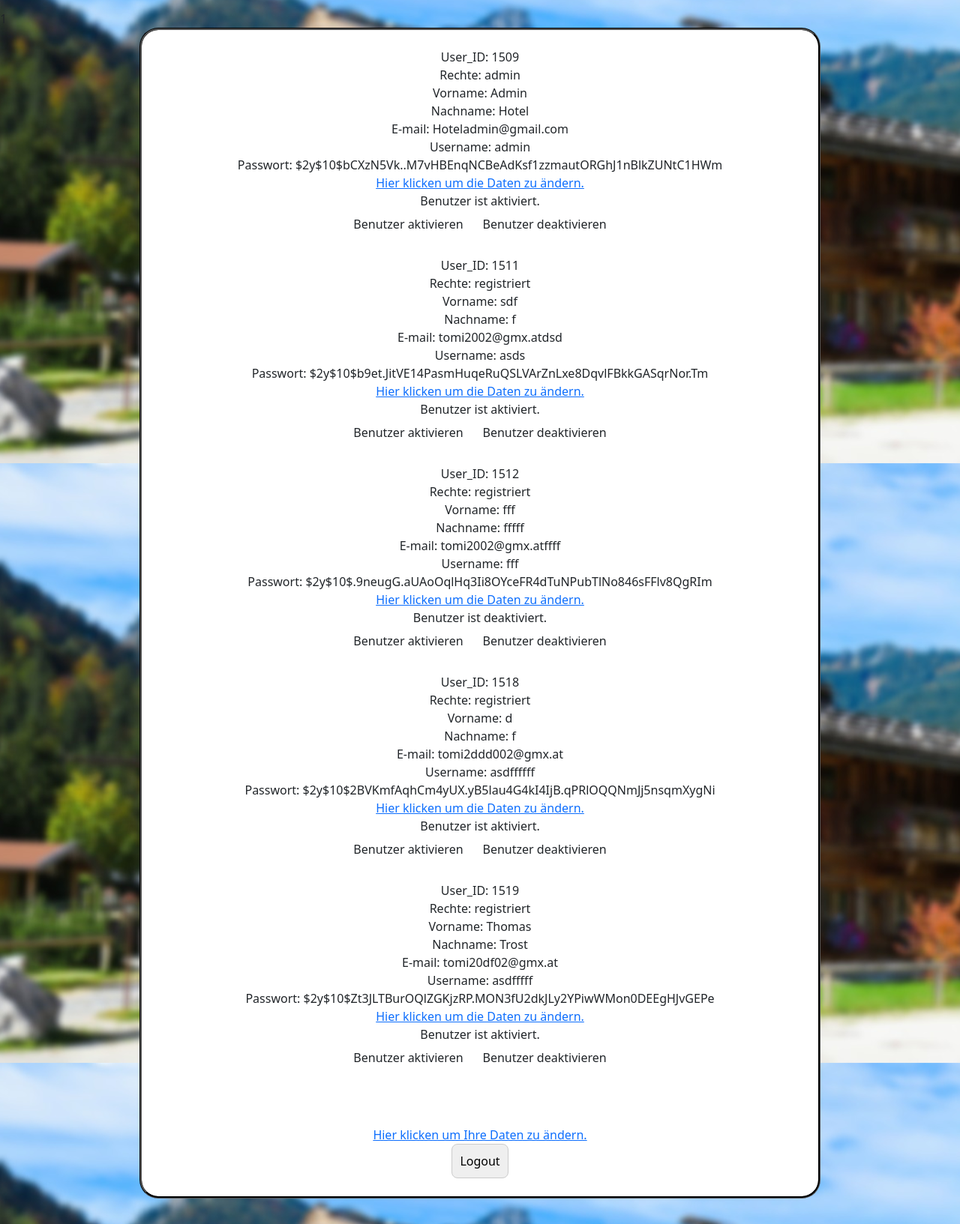
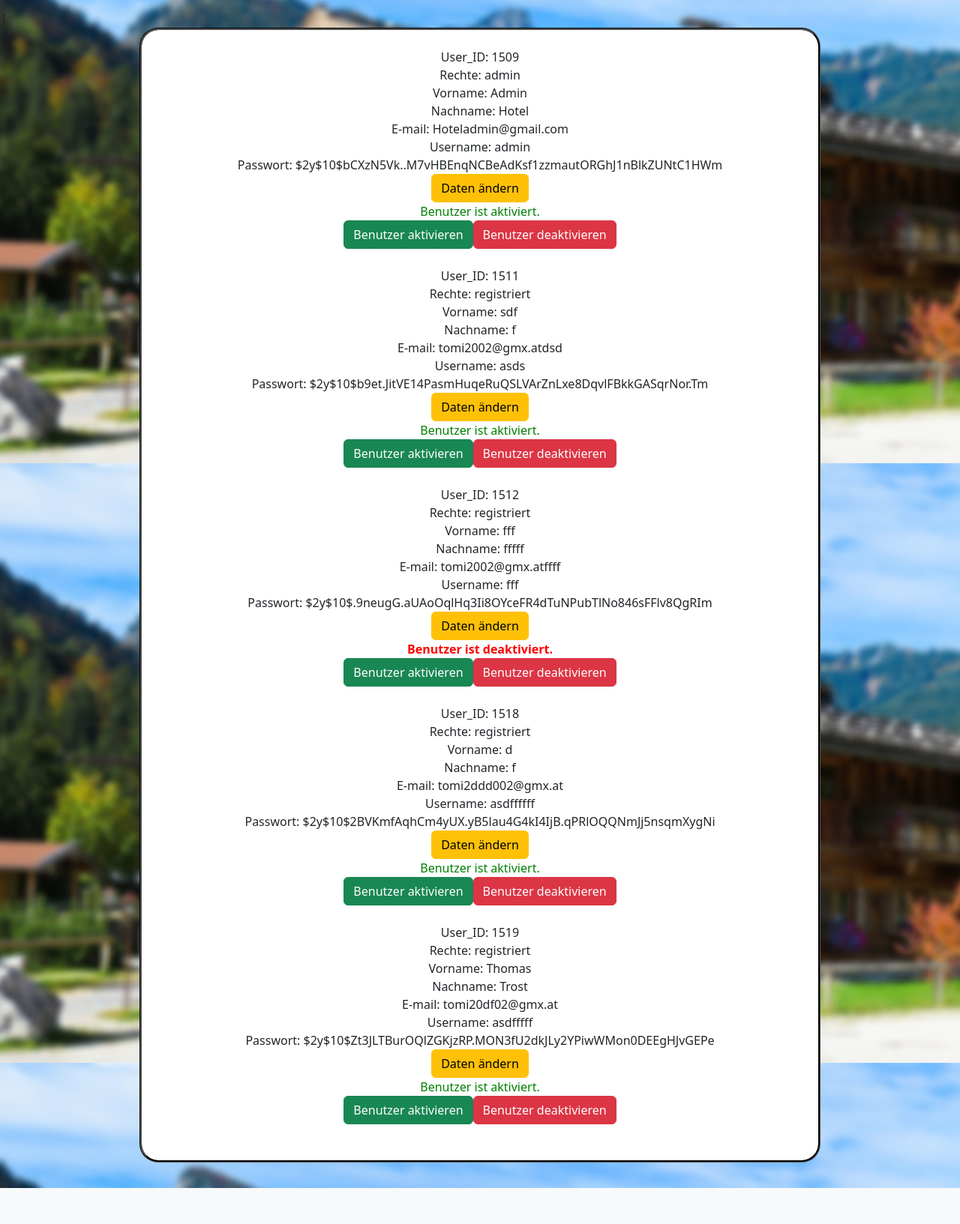
Before and after one commit to ShadyMate/Bergzauber_Retreat, a PHP site: page /userverwaltung.php in a window 1280 px wide. Shown: the part 182-1815 px from the top of the page at 75% size. After the commit the page ends 1767 px from the top, so only its background shows below. Run offline with PHP 8.4, Linux system fonts and the light colour scheme; a user stored in the database is signed in; data comes from the database, SQL or seed files in the repository.

Commit message:
userverwaltung.php so geil pretty gemacht

```diff
--- a/WEB_Hotel_Böhler_Trost/php/userverwaltung.php
+++ b/WEB_Hotel_Böhler_Trost/php/userverwaltung.php
@@ -48,26 +48,20 @@ echo $_SESSION['userid'];
             echo "E-mail: " . $row["Email"] . "<br>";
             echo "Username: " . $row["Username"] . "<br>";
             echo "Passwort: " . $row["Passwort"] . "<br>";
-            echo '<a href="../php/userverwaltungchange.php?userid=' . $row["userid"] . '">Hier klicken um die Daten zu ändern.</a><br>';
+            echo '<a href="../php/userverwaltungchange.php?userid=' . $row["userid"] . '" class="btn btn-warning">Daten ändern</a><br>';
             if ($row["Aktiviert"] == 1) {
-                echo "Benutzer ist aktiviert.<br>";
+                echo "<a style='color: green'>Benutzer ist aktiviert.</a><br>";
             } else {
-                echo "Benutzer ist deaktiviert.<br>";
+                echo "<a style='color: red; font-weight: bold'>Benutzer ist deaktiviert.</a><br>";
             }
-            echo '<a href="../includes/activate_user.php?userid=' . $row["userid"] . '" class="btn">Benutzer aktivieren</a>';
-            echo '<a href="../includes/deactivate_user.php?userid=' . $row["userid"] . '" class="btn">Benutzer deaktivieren</a>';
+            echo '<a href="../includes/activate_user.php?userid=' . $row["userid"] . '" class="btn btn-success">Benutzer aktivieren</a>';
+            echo '<a href="../includes/deactivate_user.php?userid=' . $row["userid"] . '" class="btn btn-danger">Benutzer deaktivieren</a>';
             echo "<br><br>";
         }
     } else {
         echo "Keine Benutzer gefunden.";
     }
     ?>
-    <br>
-    <br>
-    <a href="../php/userverwaltungchange.php">Hier klicken um Ihre Daten zu ändern.</a>
-    <br>
-    <form action="../includes/logout.php" method="post">
-        <input type="submit" name="logout" value="Logout">
     </form>
     </form>
     </div>
```
